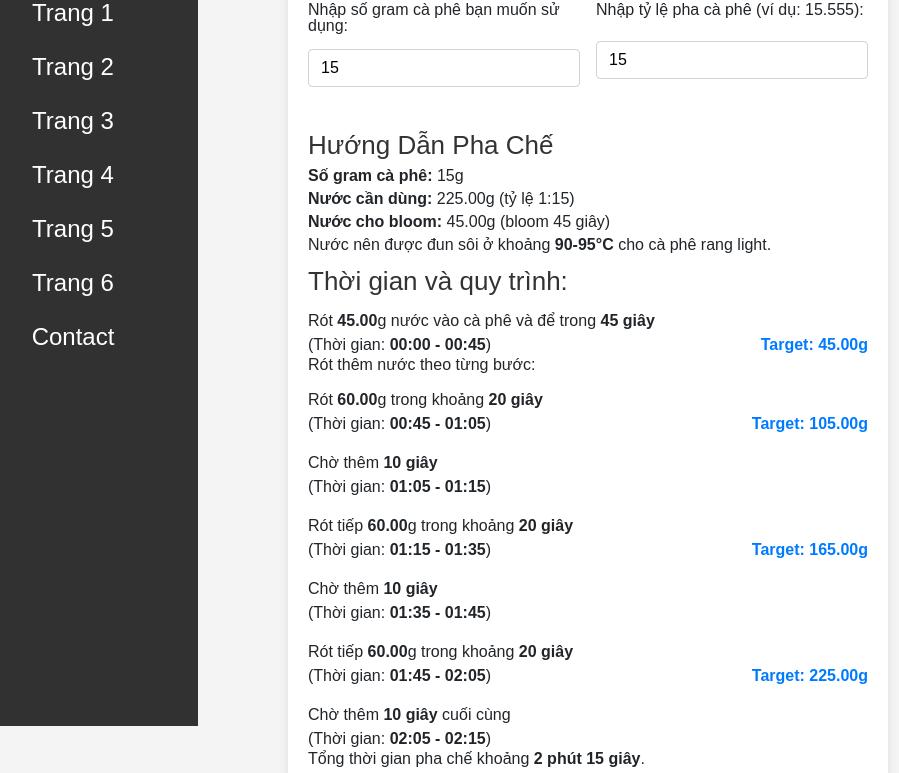
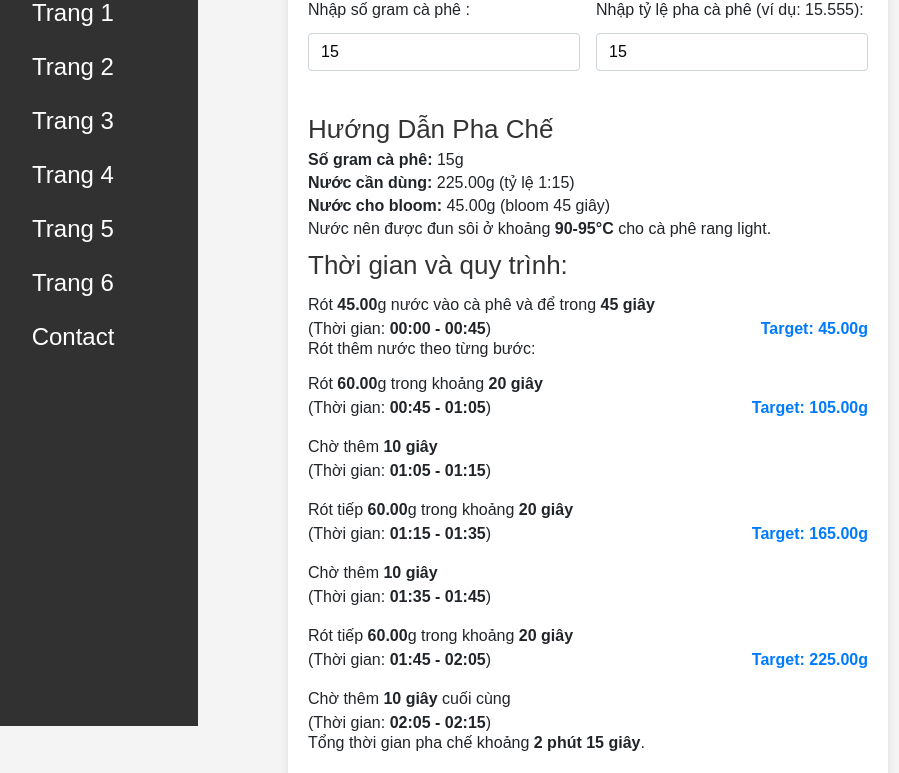
Before and after one commit to d0t666/cafe_v60, a plain HTML site: page index.html in a window 1280 px wide. Shown: the part 74-847 px from the top of the page, without its empty margins (52-951 px from the left). Drawn offline with nearby package versions, Linux system fonts and the light colour scheme.

Commit message:
fix input

```diff
--- a/index.html
+++ b/index.html
@@ -146,6 +146,7 @@
                 margin-bottom: 20px; /* Khoảng cách giữa các block */
                 display: flex;
                 column-gap: 16px;
+                align-items: flex-end;
             }
 
             .input-group {
@@ -202,7 +203,7 @@
 
             <div class="input-block">
                 <div class="input-group">
-                    <label class="input-label">Nhập số gram cà phê bạn muốn sử dụng:</label>
+                    <label class="input-label">Nhập số gram cà phê :</label>
                     <input
                         type="number"
                         class="input"
```
